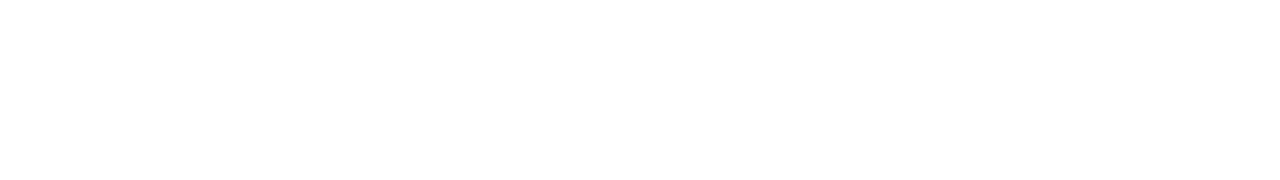
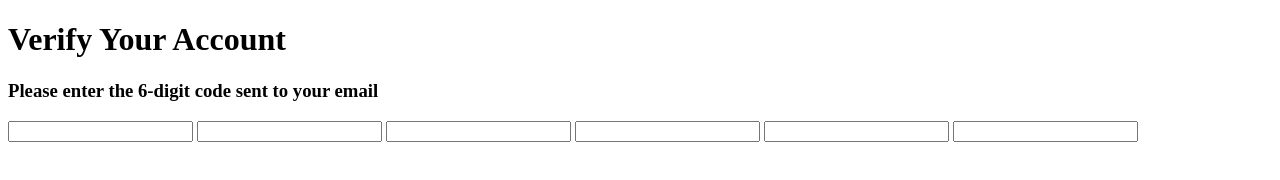
Before and after one commit to acciojob/OTP-Vaish9602, a website: page main.html in a window 1280 px wide. Drawn offline with Linux system fonts and the light colour scheme.

Commit message:
created a submission

```diff
--- a/main.html
+++ b/main.html
@@ -8,6 +8,16 @@
 
 <body>
 	<!-- the entire body must be written by student -->
+	<h1 id="verification_heading">Verify Your Account</h1>
+	<h3 id="verification_subtext"> Please enter the 6-digit code sent to your email</h3>
+	<div class="code-container">
+		 <input type="text" maxlength="1" class="code">
+        <input type="text" maxlength="1" class="code">
+        <input type="text" maxlength="1" class="code">
+        <input type="text" maxlength="1" class="code">
+        <input type="text" maxlength="1" class="code">
+        <input type="text" maxlength="1" class="code">
+</div>
     <script type="text/javascript" src="./script.js">
 </script>
 
```
